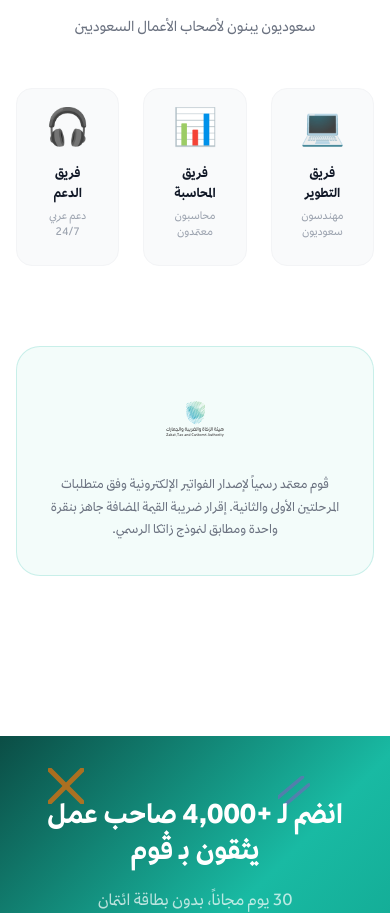
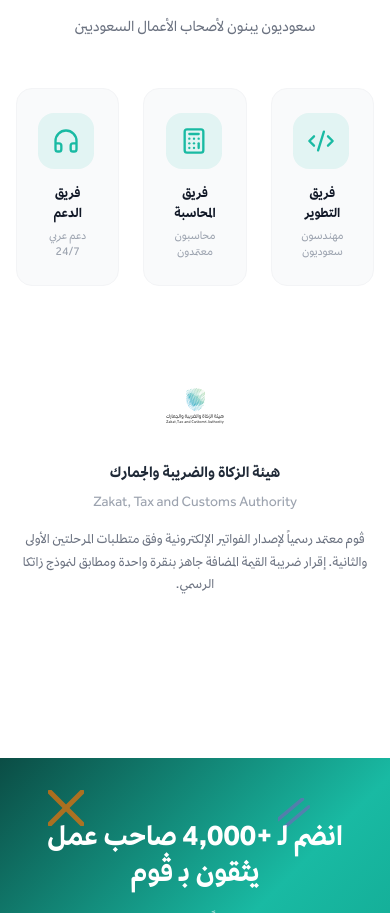
Before and after one commit to khaled7007/getvom, a React (Vite) app: page /about in a window 390 px wide. Shown: the part 2512-3425 px from the top of the page. Built offline with nearby package versions, Linux system fonts and the light colour scheme.

Commit message:
Update About page: replace team emojis with icons, fix ZATCA section
- Team cards: replace emoji icons with Lucide icons (Code2, Calculator, Headphones)
- ZATCA: remove container box, add authority name text for better proportion

Co-Authored-By: Claude Sonnet 4.6 <noreply@anthropic.com>

```diff
--- a/src/pages/About.jsx
+++ b/src/pages/About.jsx
@@ -1,5 +1,5 @@
 import { Link } from 'react-router-dom'
-import { ChevronLeft, Target, Eye, Heart, Shield, Users, TrendingUp } from 'lucide-react'
+import { ChevronLeft, Target, Eye, Heart, Shield, Users, TrendingUp, Code2, Calculator, Headphones } from 'lucide-react'
 
 const values = [
   {
@@ -32,9 +32,9 @@ const stats = [
 ]
 
 const team = [
-  { name: 'فريق التطوير', role: 'مهندسون سعوديون', icon: '💻' },
-  { name: 'فريق المحاسبة', role: 'محاسبون معتمدون', icon: '📊' },
-  { name: 'فريق الدعم', role: 'دعم عربي 24/7', icon: '🎧' },
+  { name: 'فريق التطوير', role: 'مهندسون سعوديون', Icon: Code2 },
+  { name: 'فريق المحاسبة', role: 'محاسبون معتمدون', Icon: Calculator },
+  { name: 'فريق الدعم', role: 'دعم عربي 24/7', Icon: Headphones },
 ]
 
 export default function About() {
@@ -154,7 +154,9 @@ export default function About() {
           <div className="grid grid-cols-3 gap-6">
             {team.map((t) => (
               <div key={t.name} className="text-center bg-gray-50 rounded-2xl p-6 border border-gray-100">
-                <div className="text-4xl mb-3">{t.icon}</div>
+                <div className="w-14 h-14 bg-teal/10 rounded-2xl flex items-center justify-center mx-auto mb-4">
+                  <t.Icon size={28} className="text-teal" />
+                </div>
                 <p className="font-black text-gray-900 text-sm">{t.name}</p>
                 <p className="text-gray-400 text-xs mt-1">{t.role}</p>
               </div>
@@ -163,8 +165,10 @@ export default function About() {
         </div>
 
         {/* ZATCA badge */}
-        <div className="bg-teal/5 border border-teal/20 rounded-3xl p-8 text-center mb-20">
+        <div className="text-center mb-20">
           <img src="/zatca-badge.svg" alt="هيئة الزكاة والضريبة والجمارك" className="h-20 w-20 mx-auto mb-4" />
+          <p className="font-black text-gray-800 text-base mb-2">هيئة الزكاة والضريبة والجمارك</p>
+          <p className="text-gray-400 text-sm mb-4">Zakat, Tax and Customs Authority</p>
           <p className="text-gray-500 max-w-lg mx-auto text-sm leading-relaxed">
             ڤوم معتمد رسمياً لإصدار الفواتير الإلكترونية وفق متطلبات المرحلتين الأولى والثانية. إقرار ضريبة القيمة المضافة جاهز بنقرة واحدة ومطابق لنموذج زاتكا الرسمي.
           </p>
```
